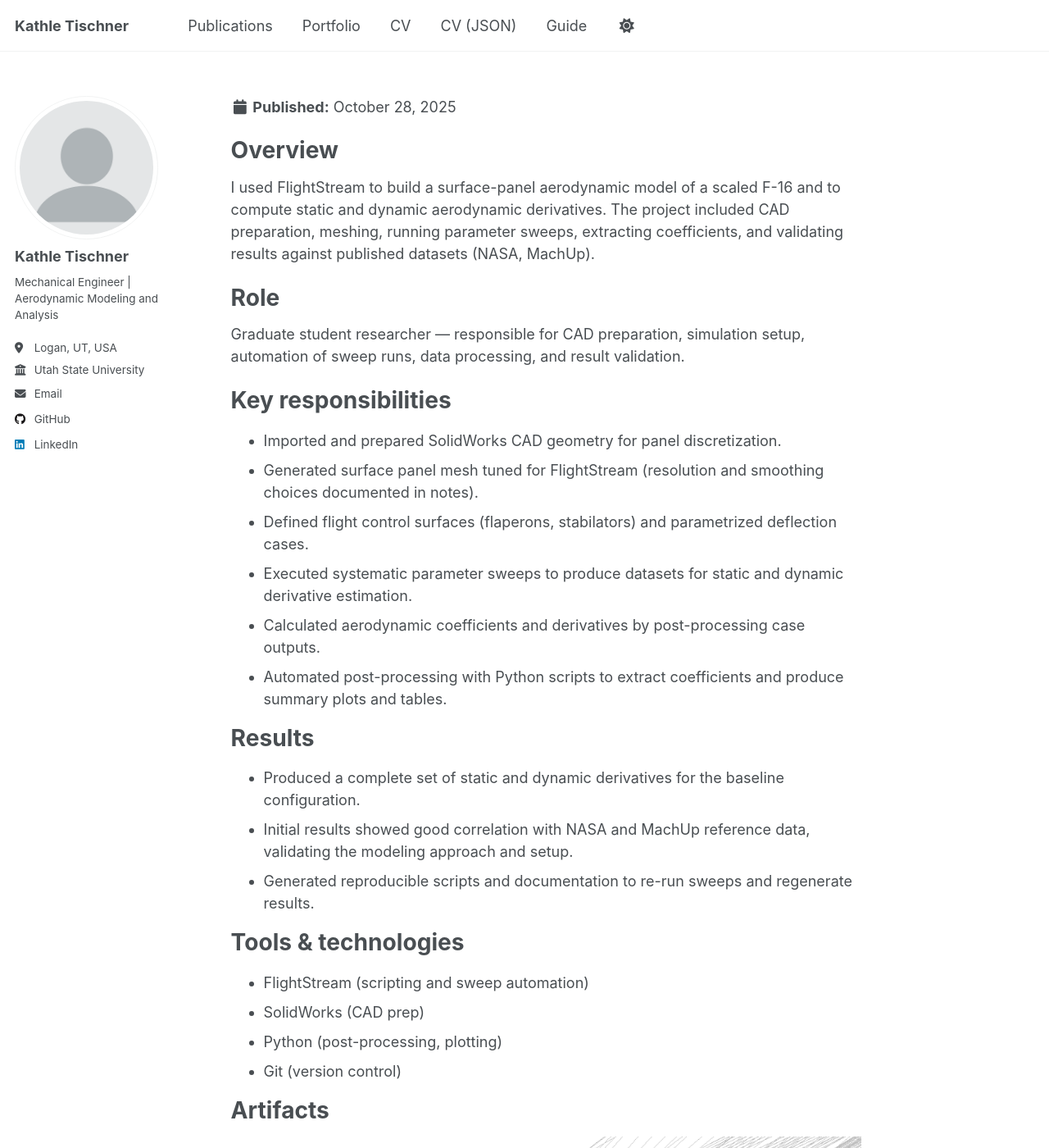
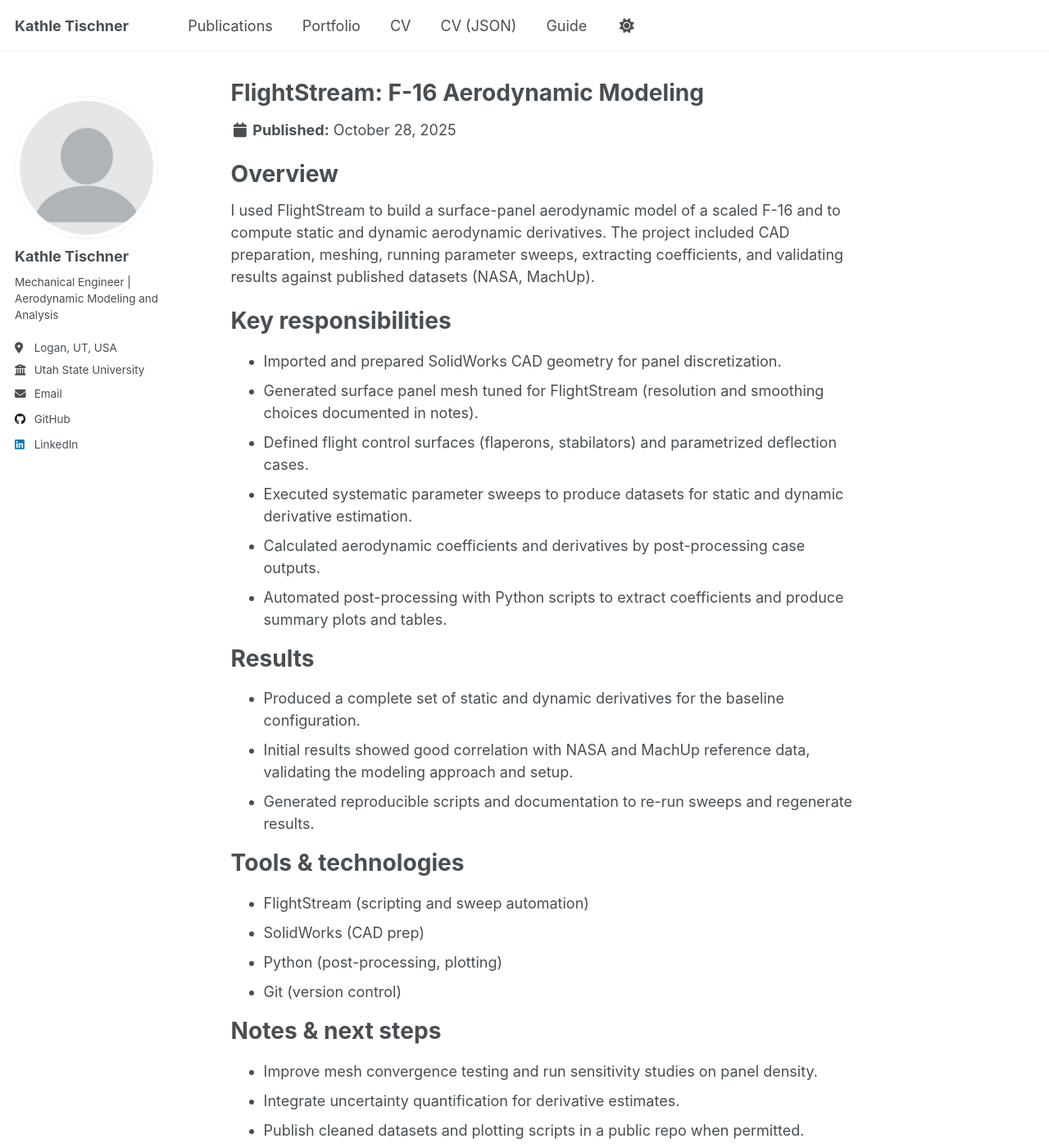
Before and after one commit to kathlet/kathlet.github.io, a Jekyll site: the page built from _portfolio/project-5-flightstream.md, in a window 1280 px wide and 1400 px high. Shown: the whole window at 82% size. Built offline with Jekyll 4.4.1, drawn with Linux system fonts in a browser that asks for light colours; a script that is not in the unit is left out; some of the changed text lies outside the part shown.

```diff
--- a/_portfolio/project-5-flightstream.md
+++ b/_portfolio/project-5-flightstream.md
@@ -1,24 +1,12 @@
 ---
 title: "FlightStream: F-16 Aerodynamic Modeling"
-date: 2023-12-01
+excerpt: "Surface-panel aerodynamic model and derivative extraction for an F-16 baseline using FlightStream<br/><img src='/images/flightstream.png'>"
 collection: portfolio
-excerpt: "Surface-panel aerodynamic model and derivative extraction for an F-16 baseline using FlightStream"
-image: "/images/flightstream.png"
-tags:
-	- FlightStream
-	- Aerodynamics
-	- CFD
-	- Simulation
-	- Python
 ---
 
 Overview
 ======
 I used FlightStream to build a surface-panel aerodynamic model of a scaled F-16 and to compute static and dynamic aerodynamic derivatives. The project included CAD preparation, meshing, running parameter sweeps, extracting coefficients, and validating results against published datasets (NASA, MachUp).
-
-Role
-======
-Graduate student researcher — responsible for CAD preparation, simulation setup, automation of sweep runs, data processing, and result validation.
 
 Key responsibilities
 ======
@@ -42,14 +30,8 @@ Tools & technologies
 - Python (post-processing, plotting)
 - Git (version control)
 
-Artifacts
-======
-![FlightStream surface mesh](/images/flightstream.png){:loading="lazy"}
-
 Notes & next steps
 ======
 - Improve mesh convergence testing and run sensitivity studies on panel density.
 - Integrate uncertainty quantification for derivative estimates.
 - Publish cleaned datasets and plotting scripts in a public repo when permitted.
-
-If you'd like this as a downloadable report or want the post-processing scripts added to the portfolio entry, I can add links or include the code in the repository.
```
